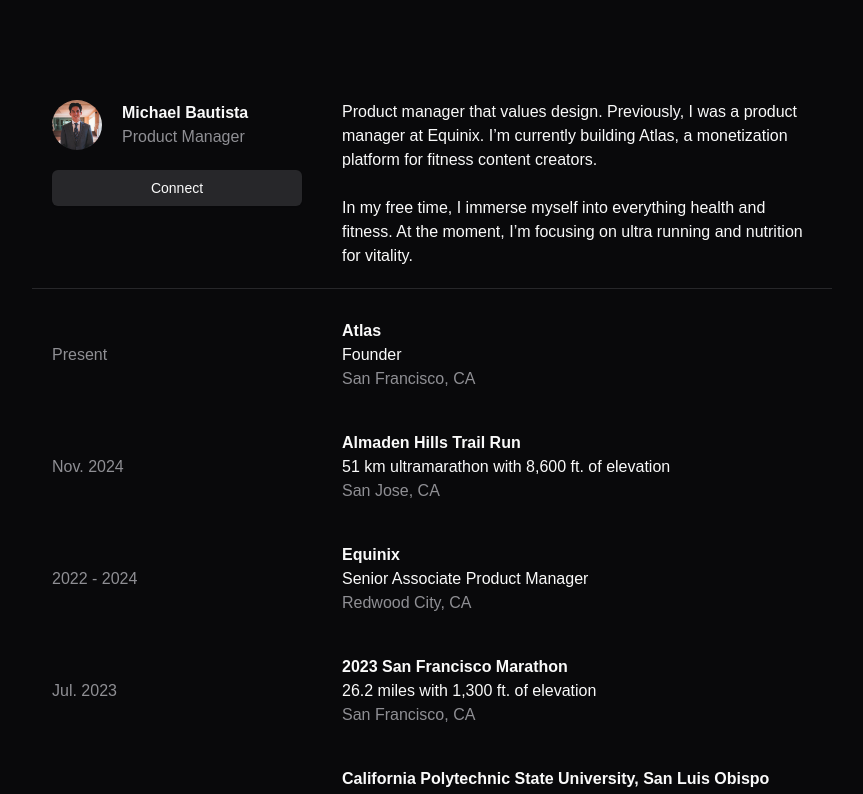
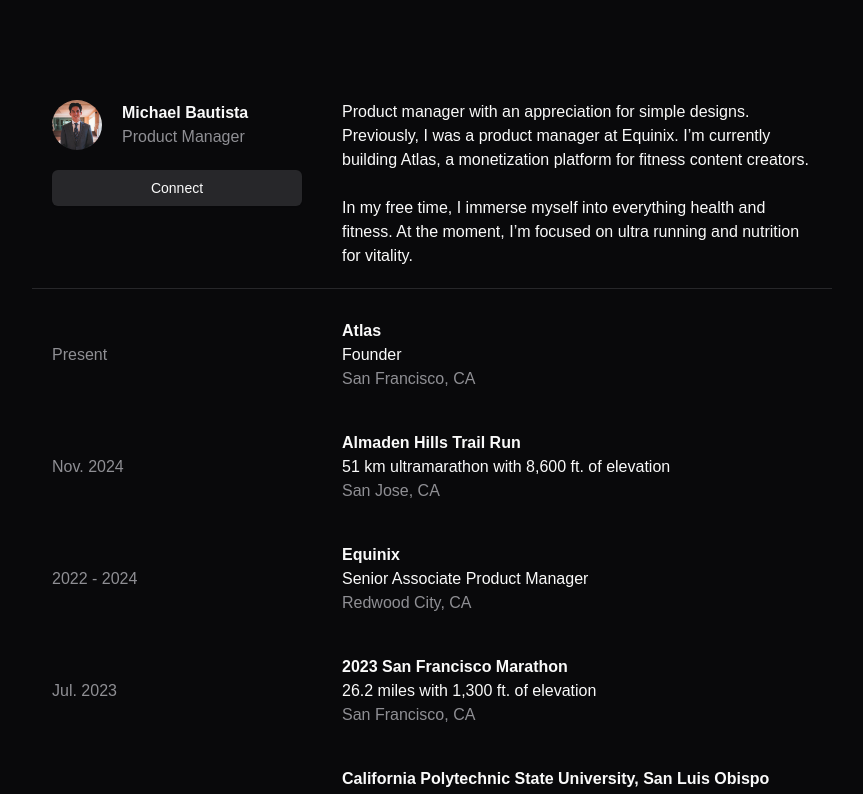
Before and after one commit to michaelrbautista/portfolio, a Next.js app: page / in a window 1280 px wide. Shown: the top 794 px of the page, without its empty margins (208-1071 px from the left). Built offline with nearby package versions, Linux system fonts and the light colour scheme.

Commit message:
changed bio

```diff
--- a/src/app/page.tsx
+++ b/src/app/page.tsx
@@ -29,13 +29,13 @@
                     </div>
                     <div className="w-full">
                         <p>
-                            Product manager that values design.
+                            Product manager with an appreciation for simple designs.
                             Previously, I was a product manager at Equinix.
                             I’m currently building Atlas, a monetization platform for
                             fitness content creators. <br/>
                             <br />
                             In my free time, I immerse myself into everything health and
-                            fitness. At the moment, I’m focusing on ultra running and
+                            fitness. At the moment, I’m focused on ultra running and
                             nutrition for vitality.
                         </p>
                     </div>
```
